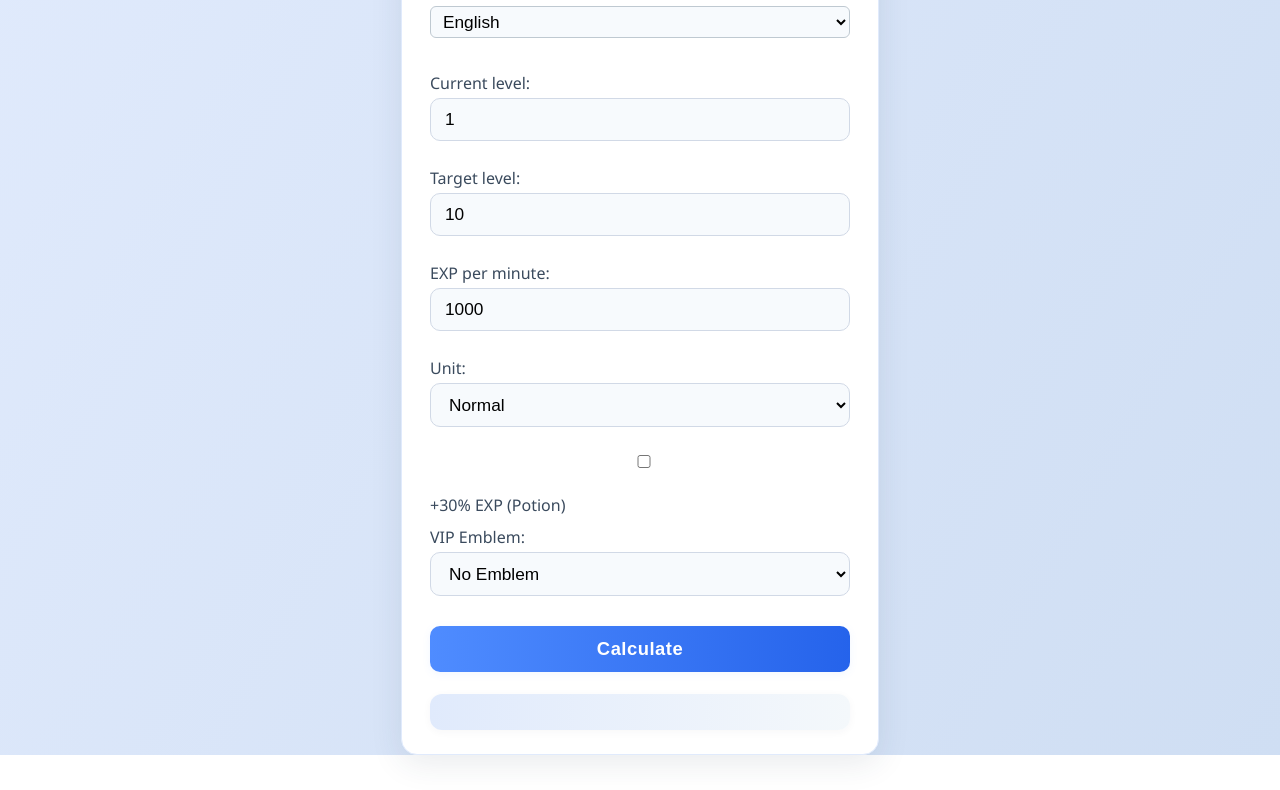
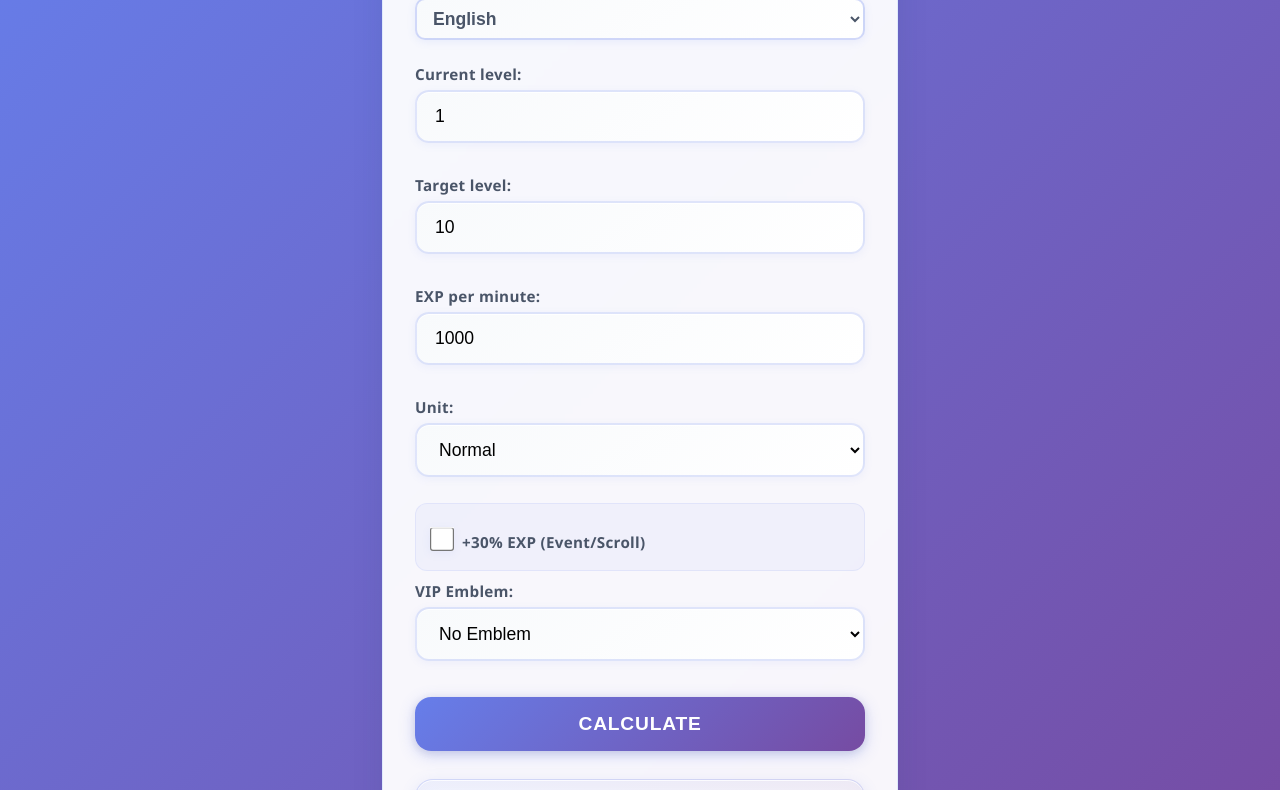
Before and after one commit to dmnobunaga/mucalc, a plain HTML site: page level_time_calculator.html in a window 1280 px wide. Shown: the part 113-903 px from the top of the page. Before the commit the page ends 868 px from the top, so only its background shows below. Drawn offline with Linux system fonts and the light colour scheme.

Commit message:
Enhance UI design and improve user experience for Level Up Time Calculator

```diff
--- a/level_time_calculator.html
+++ b/level_time_calculator.html
@@ -6,84 +6,177 @@
   <title>MU Immportal Level Up Time Calculator</title>
   <style>
     body {
-      font-family: 'Segoe UI', Arial, sans-serif;
-      background: linear-gradient(120deg, #e0eafc, #cfdef3);
+      font-family: 'Segoe UI', Tahoma, Geneva, Verdana, sans-serif;
+      background: linear-gradient(135deg, #667eea 0%, #764ba2 100%);
       min-height: 100vh;
       margin: 0;
       display: flex;
       align-items: center;
       justify-content: center;
+      padding: 20px;
+      box-sizing: border-box;
+      position: relative;
+      overflow-x: hidden;
     }
     .container {
-      background: #fff;
-      border-radius: 16px;
-      box-shadow: 0 4px 24px rgba(0,0,0,0.08);
-      padding: 32px 28px 24px 28px;
-      max-width: 420px;
+      background: rgba(255, 255, 255, 0.95);
+      backdrop-filter: blur(20px);
+      border-radius: 24px;
+      box-shadow:
+        0 8px 32px rgba(0,0,0,0.12),
+        0 2px 8px rgba(0,0,0,0.08),
+        inset 0 1px 0 rgba(255,255,255,0.6);
+      padding: 36px 32px 28px 32px;
+      max-width: 450px;
       width: 100%;
+      position: relative;
+      border: 1px solid rgba(255,255,255,0.2);
+      animation: slideUp 0.8s ease-out;
+    }
+    @keyframes slideUp {
+      from {
+        opacity: 0;
+        transform: translateY(30px);
+      }
+      to {
+        opacity: 1;
+        transform: translateY(0);
+      }
+    }
+    h1 {
+      text-align: center;
+      color: #2d3a4b;
+      margin-bottom: 8px;
+      font-size: 1.4rem;
+      font-weight: 700;
+      background: linear-gradient(135deg, #667eea, #764ba2);
+      -webkit-background-clip: text;
+      -webkit-text-fill-color: transparent;
+      background-clip: text;
+      text-shadow: 0 2px 4px rgba(0,0,0,0.1);
     }
     h2 {
       text-align: center;
-      color: #2d3a4b;
-      margin-bottom: 18px;
+      color: #4a5568;
+      margin-bottom: 24px;
+      font-size: 1.1rem;
+      font-weight: 600;
     }
     label {
       display: block;
-      margin: 12px 0 4px 0;
-      color: #3a4a5d;
-      font-weight: 500;
+      margin: 16px 0 6px 0;
+      color: #4a5568;
+      font-weight: 600;
+      font-size: 0.95rem;
+      letter-spacing: 0.3px;
     }
     input, select {
       width: 100%;
-      padding: 10px 14px;
-      border: 1.5px solid #d1d9e6;
-      border-radius: 10px;
-      font-size: 1.08rem;
-      margin-bottom: 14px;
+      padding: 14px 18px;
+      border: 2px solid rgba(102, 126, 234, 0.2);
+      border-radius: 14px;
+      font-size: 1.1rem;
+      margin-bottom: 16px;
       box-sizing: border-box;
-      background: #f7fafd;
-      transition: border 0.2s, box-shadow 0.2s;
+      background: linear-gradient(145deg, #f8fafc, #ffffff);
+      transition: all 0.3s cubic-bezier(0.4, 0, 0.2, 1);
       outline: none;
+      font-weight: 500;
+      box-shadow:
+        0 2px 8px rgba(102, 126, 234, 0.08),
+        inset 0 1px 0 rgba(255,255,255,0.9);
     }
     input:focus, select:focus {
-      border: 1.5px solid #4f8cff;
-      box-shadow: 0 0 0 2px #e0eafc;
+      border: 2px solid #667eea;
+      box-shadow:
+        0 0 0 4px rgba(102, 126, 234, 0.15),
+        0 4px 16px rgba(102, 126, 234, 0.2);
+      transform: translateY(-1px);
+      background: linear-gradient(145deg, #ffffff, #f8fafc);
+    }
+    input:hover, select:hover {
+      border-color: rgba(102, 126, 234, 0.4);
+      transform: translateY(-0.5px);
+      box-shadow:
+        0 4px 12px rgba(102, 126, 234, 0.12),
+        inset 0 1px 0 rgba(255,255,255,0.9);
     }
     button {
       width: 100%;
-      padding: 12px;
-      background: linear-gradient(90deg, #4f8cff 0%, #2563eb 100%);
+      padding: 16px;
+      background: linear-gradient(135deg, #667eea 0%, #764ba2 100%);
       color: #fff;
       border: none;
-      border-radius: 10px;
-      font-size: 1.15rem;
+      border-radius: 16px;
+      font-size: 1.2rem;
       font-weight: 700;
       cursor: pointer;
-      margin-top: 16px;
-      transition: background 0.2s, box-shadow 0.2s;
-      box-shadow: 0 2px 8px rgba(79,140,255,0.08);
-      letter-spacing: 0.5px;
+      margin-top: 20px;
+      transition: all 0.3s cubic-bezier(0.4, 0, 0.2, 1);
+      box-shadow:
+        0 4px 16px rgba(102, 126, 234, 0.3),
+        0 2px 8px rgba(0, 0, 0, 0.1);
+      letter-spacing: 0.8px;
+      text-transform: uppercase;
+      position: relative;
+      overflow: hidden;
+    }
+    button::before {
+      content: '';
+      position: absolute;
+      top: 0;
+      left: -100%;
+      width: 100%;
+      height: 100%;
+      background: linear-gradient(90deg, transparent, rgba(255,255,255,0.2), transparent);
+      transition: left 0.5s;
+    }
+    button:hover::before {
+      left: 100%;
     }
     button:hover {
-      background: linear-gradient(90deg, #2563eb 0%, #4f8cff 100%);
-      box-shadow: 0 4px 16px rgba(79,140,255,0.13);
+      background: linear-gradient(135deg, #764ba2 0%, #667eea 100%);
+      box-shadow:
+        0 6px 24px rgba(102, 126, 234, 0.4),
+        0 4px 12px rgba(0, 0, 0, 0.15);
+      transform: translateY(-2px);
+    }
+    button:active {
+      transform: translateY(0);
+      box-shadow:
+        0 2px 8px rgba(102, 126, 234, 0.3),
+        0 1px 4px rgba(0, 0, 0, 0.1);
     }
     .result {
-      margin-top: 22px;
-      background: linear-gradient(90deg, #e0eafc 0%, #f4f8fb 100%);
-      border-radius: 12px;
-      padding: 18px 12px;
-      color: #1a2a3a;
-      font-size: 1.13rem;
+      margin-top: 28px;
+      background: linear-gradient(135deg, rgba(102, 126, 234, 0.1) 0%, rgba(118, 75, 162, 0.1) 100%);
+      border-radius: 18px;
+      padding: 24px 16px;
+      color: #2d3748;
+      font-size: 1.2rem;
       text-align: center;
-      box-shadow: 0 2px 8px rgba(44, 62, 80, 0.04);
+      box-shadow:
+        0 4px 16px rgba(102, 126, 234, 0.15),
+        inset 0 1px 0 rgba(255,255,255,0.8);
+      border: 1px solid rgba(102, 126, 234, 0.2);
+      backdrop-filter: blur(10px);
+      animation: resultFadeIn 0.5s ease-out;
+      font-weight: 600;
+      line-height: 1.5;
     }
-    .footer {
-      margin-top: 22px;
-      text-align: center;
-      color: #7a8ca3;
-      font-size: 1.01rem;
-      letter-spacing: 0.1px;
+    @keyframes resultFadeIn {
+      from {
+        opacity: 0;
+        transform: translateY(20px);
+      }
+      to {
+        opacity: 1;
+        transform: translateY(0);
+      }
+    }
+    .result b {
+      color: #667eea;
+      font-weight: 700;
     }
     .container {
       box-shadow: 0 8px 32px rgba(44, 62, 80, 0.10);
@@ -91,8 +184,57 @@
       backdrop-filter: blur(2px);
     }
     ::placeholder {
-      color: #bfc9d1;
+      color: rgba(102, 126, 234, 0.6);
       opacity: 1;
+      font-style: italic;
+    }
+
+    /* Стилизация селектора языка */
+    #langSelect {
+      padding: 8px 12px !important;
+      border-radius: 10px !important;
+      border: 2px solid rgba(102, 126, 234, 0.3) !important;
+      background: linear-gradient(145deg, #f8fafc, #ffffff) !important;
+      font-weight: 600 !important;
+      color: #4a5568 !important;
+      box-shadow: 0 2px 8px rgba(102, 126, 234, 0.1) !important;
+      transition: all 0.3s ease !important;
+      margin-bottom: 0 !important;
+    }
+    #langSelect:hover {
+      border-color: rgba(102, 126, 234, 0.5) !important;
+      transform: translateY(-1px);
+    }
+    #langSelect:focus {
+      border-color: #667eea !important;
+      box-shadow: 0 0 0 3px rgba(102, 126, 234, 0.15) !important;
+    }
+
+    /* Стилизация чекбокса */
+    input[type="checkbox"] {
+      width: 20px !important;
+      height: 20px !important;
+      margin-right: 10px !important;
+      margin-bottom: 0 !important;
+      accent-color: #667eea;
+      transform: scale(1.2);
+    }
+
+    /* Анимация для контейнера чекбокса */
+    .checkbox-container {
+      display: flex;
+      align-items: center;
+      margin: 16px 0;
+      padding: 12px;
+      background: rgba(102, 126, 234, 0.05);
+      border-radius: 12px;
+      border: 1px solid rgba(102, 126, 234, 0.1);
+      transition: all 0.3s ease;
+    }
+    .checkbox-container:hover {
+      background: rgba(102, 126, 234, 0.08);
+      border-color: rgba(102, 126, 234, 0.2);
+      transform: translateY(-1px);
     }
   </style>
 </head>
@@ -124,7 +266,7 @@
       <option value="1000000" data-en="Millions" data-ru="Миллионы" data-bg="Милиони" data-es="Millones">Millions</option>
     </select>
 
-    <div style="margin: 10px 0 0 0;">
+    <div style="margin: 10px 0 0 0; display: flex; align-items: center;" class="checkbox-container">
       <input type="checkbox" id="bonus30" style="margin-right:6px;">
       <label for="bonus30" id="labelBonus30">+30% EXP (Potion)</label>
     </div>
@@ -161,7 +303,7 @@
 
     const translations = {
       en: {
-        title: 'Level Up Time Calculator',
+        title: 'Level Up Time Calculator by Dima',
         current: 'Current level:',
         target: 'Target level:',
         expPerMin: 'EXP per minute:',
@@ -174,10 +316,9 @@
         sec: 'sec.',
         min: 'min.',
         hour: 'h.',
-        footer: 'Level data from cfg_Character_level.lua'
       },
       ru: {
-        title: 'Калькулятор времени прокачки уровня',
+        title: 'Калькулятор времени прокачки уровня by Dima',
         current: 'Текущий уровень:',
         target: 'Требуемый уровень:',
         expPerMin: 'Опыт в минуту:',
@@ -190,10 +331,9 @@
         sec: 'сек.',
         min: 'мин.',
         hour: 'ч.',
-        footer: 'Данные по опыту берутся из cfg_Character_level.lua'
       },
       bg: {
-        title: 'Калкулатор за време до ниво',
+        title: 'Калкулатор за време до ниво by Dima',
         current: 'Текущо ниво:',
         target: 'Желано ниво:',
         expPerMin: 'Опит на минута:',
@@ -206,10 +346,9 @@
         sec: 'сек.',
         min: 'мин.',
         hour: 'ч.',
-        footer: 'Данните са от cfg_Character_level.lua'
       },
       es: {
-        title: 'Calculadora de tiempo de subida de nivel',
+        title: 'Calculadora de tiempo de subida de nivel by Dima',
         current: 'Nivel actual:',
         target: 'Nivel objetivo:',
         expPerMin: 'EXP por minuto:',
@@ -222,7 +361,6 @@
         sec: 'seg.',
         min: 'min.',
         hour: 'h.',
-        footer: 'Datos de nivel de cfg_Character_level.lua'
       }
     };
 
@@ -234,7 +372,6 @@
       document.getElementById('labelExpPerMin').innerText = translations[lang].expPerMin;
       document.getElementById('labelUnit').innerText = translations[lang].unit;
       document.getElementById('calcBtn').innerText = translations[lang].btn;
-      document.querySelector('.footer').innerText = translations[lang].footer;
       document.getElementById('labelBonus30').innerText = {
         en: '+30% EXP (Event/Scroll)',
         ru: '+30% опыта (Событие/Свиток)',
@@ -268,7 +405,7 @@
 
     async function loadLevelData() {
       try {
-        const resp = await fetch('./Character_level.json');
+        const resp = await fetch('https://dmnobunaga.github.io/mucalc/Character_level.json');
         const data = await resp.json();
         levelExp = [0];
         for (let i = 0; i < data.length; i++) {
```
